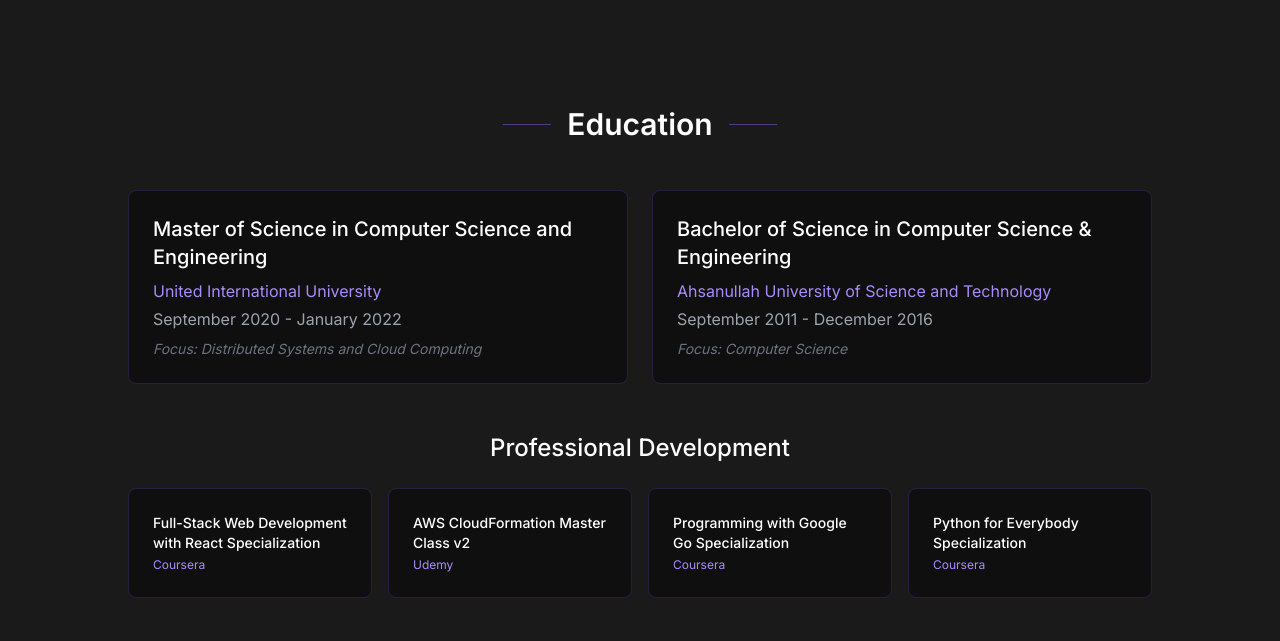
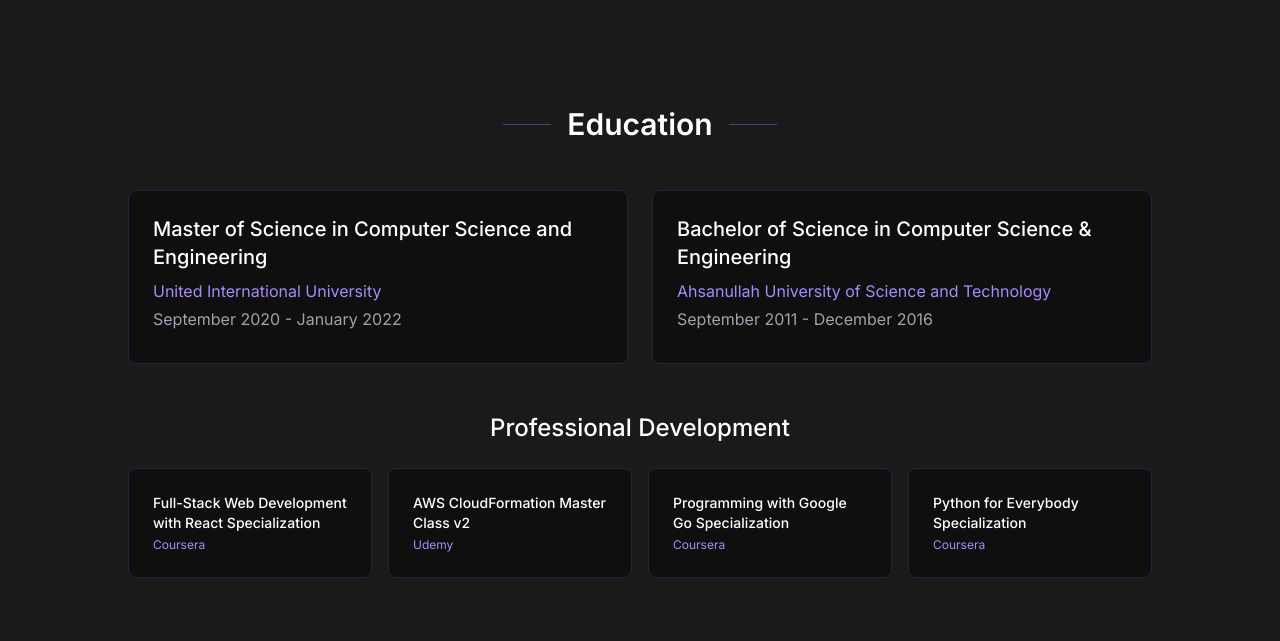
Before and after one commit to imtanmoy/tanmoybanik.me, an Astro site: page / in a window 1280 px wide. Shown: the part 4664-5305 px from the top of the page. Built offline with nearby package versions, Linux system fonts and the light colour scheme; Astro itself is replaced by a stand-in of ours; animation ran at ten frames a second.

Commit message:
remove focus field from Education component and portfolio data; streamline information presentation

```diff
--- a/src/components/education.tsx
+++ b/src/components/education.tsx
@@ -24,9 +24,6 @@ export const Education: React.FC = () => {
               </h3>
               <p className="text-violet-400 mb-1">{item.institution}</p>
               <p className="text-gray-400 mb-2">{item.year}</p>
-              <p className="text-gray-500 text-sm italic">
-                Focus: {item.focus}
-              </p>
             </FlatCard>
           ))}
         </div>
--- a/src/data/portfolio.json
+++ b/src/data/portfolio.json
@@ -98,15 +98,13 @@
       "degree": "Master of Science in Computer Science and Engineering",
       "institution": "United International University",
       "year": "September 2020 - January 2022",
-      "location": "Dhaka, Bangladesh",
-      "focus": "Distributed Systems and Cloud Computing"
+      "location": "Dhaka, Bangladesh"
     },
     {
       "degree": "Bachelor of Science in Computer Science & Engineering",
       "institution": "Ahsanullah University of Science and Technology",
       "year": "September 2011 - December 2016",
-      "location": "Dhaka, Bangladesh",
-      "focus": "Computer Science"
+      "location": "Dhaka, Bangladesh"
     }
   ],
   "certifications": [
```
